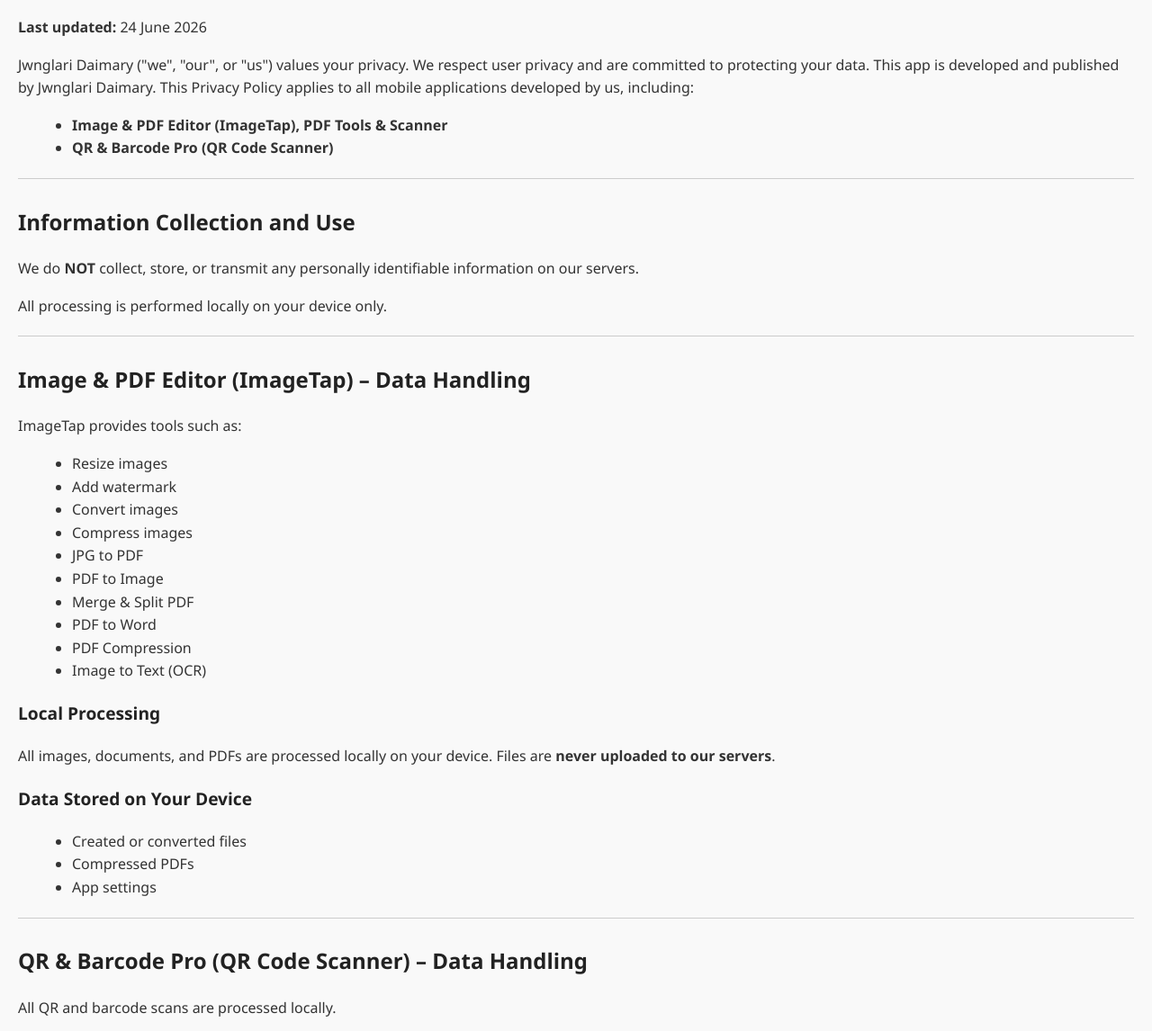
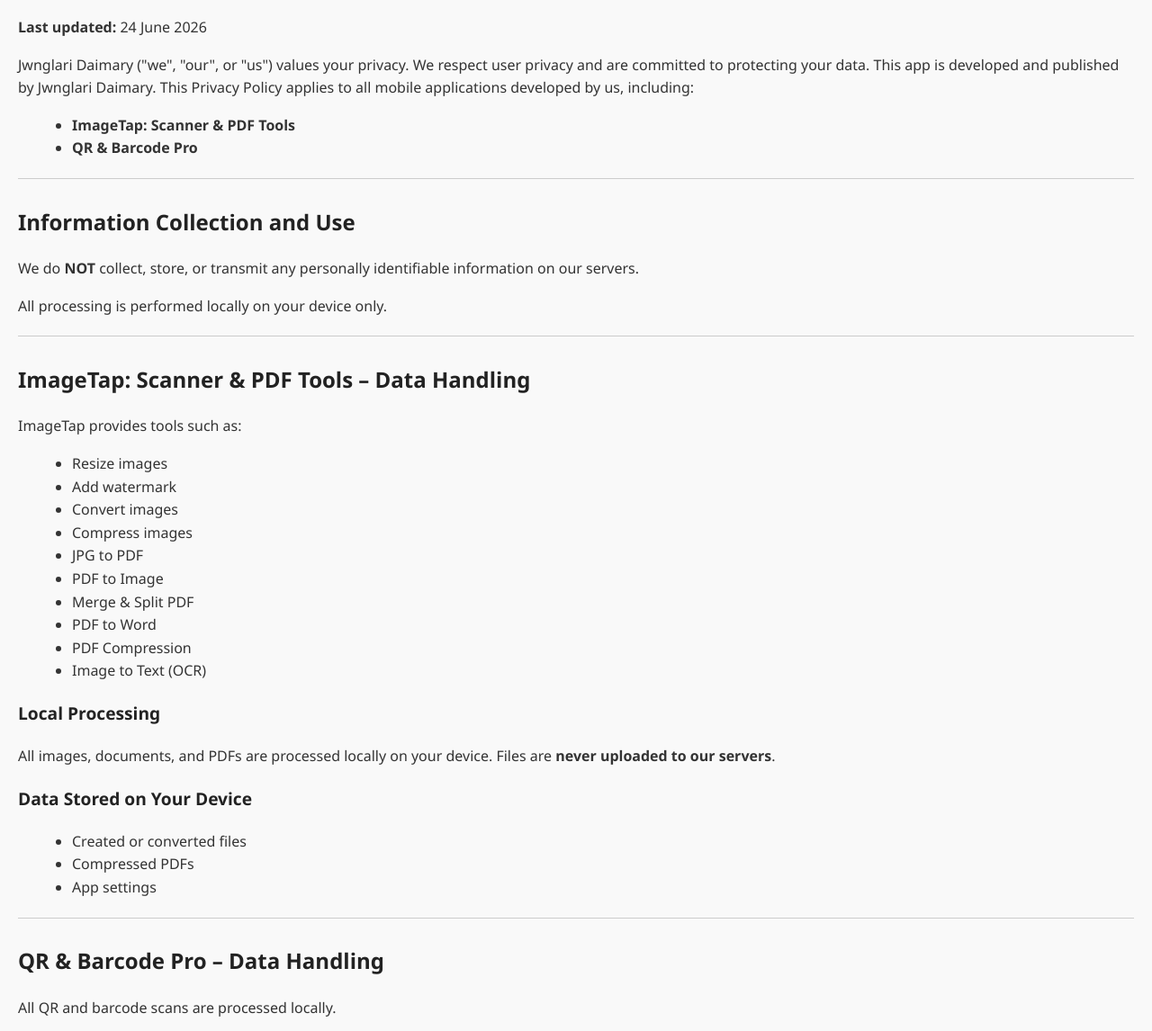
Before and after one commit to devwithlari/privacy-policy, a plain HTML site: page privacy-policy.html in a window 1280 px wide. Shown: the part 76-1222 px from the top of the page at 90% size. Drawn offline with Linux system fonts and the light colour scheme.

Commit message:
Update privacy-policy.html

```diff
--- a/privacy-policy.html
+++ b/privacy-policy.html
@@ -4,7 +4,7 @@
 <meta charset="UTF-8">
 <meta name="viewport" content="width=device-width, initial-scale=1.0">
 
-<title>Privacy Policy - Image & PDF Editor (ImageTap) & QR & Barcode Pro (QR Code Scanner)</title>
+<title>Privacy Policy - ImageTap: Scanner & PDF Tools & QR & Barcode Pro </title>
 
 <style>
     /* General page styling */
@@ -78,8 +78,8 @@ This Privacy Policy applies to all mobile applications developed by us, includin
 </p>
 
 <ul>
-    <li><strong>Image & PDF Editor (ImageTap), PDF Tools & Scanner</strong></li>
-    <li><strong>QR & Barcode Pro (QR Code Scanner)</strong></li>
+    <li><strong>ImageTap: Scanner & PDF Tools </strong></li>
+    <li><strong>QR & Barcode Pro </strong></li>
 </ul>
 
 <hr>
@@ -90,7 +90,7 @@ This Privacy Policy applies to all mobile applications developed by us, includin
 
 <hr>
 
-<h2>Image & PDF Editor (ImageTap) – Data Handling</h2>
+<h2>ImageTap: Scanner & PDF Tools – Data Handling</h2>
 
 <p>ImageTap provides tools such as:</p>
 <ul>
@@ -121,7 +121,7 @@ Files are <strong>never uploaded to our servers</strong>.
 
 <hr>
 
-<h2>QR & Barcode Pro (QR Code Scanner) – Data Handling</h2>
+<h2>QR & Barcode Pro – Data Handling</h2>
 
 <p>All QR and barcode scans are processed locally.</p>
 
@@ -184,13 +184,13 @@ https://policies.google.com/privacy
 
 <h2>In-App Purchases</h2>
 <p>
-Image & PDF Editor (ImageTap) offers optional premium features through a one-time purchase.
+ImageTap: Scanner & PDF Tools offers optional premium features through a one-time purchase.
 Payments are securely processed by Google Play.
 We do not collect or store payment information.
 </p>
 
 <p>
-QR & Barcode Pro (QR Code Scanner) offers optional premium features including
+QR & Barcode Pro offers optional premium features including
 monthly and yearly subscriptions as well as a lifetime one-time purchase.
 Subscriptions automatically renew unless cancelled before the renewal date.
 Users can manage or cancel their subscriptions anytime in their Google Play account.
```
